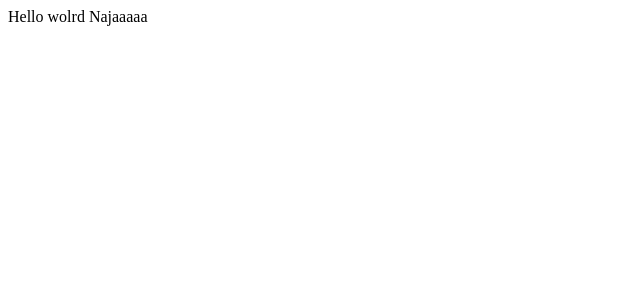
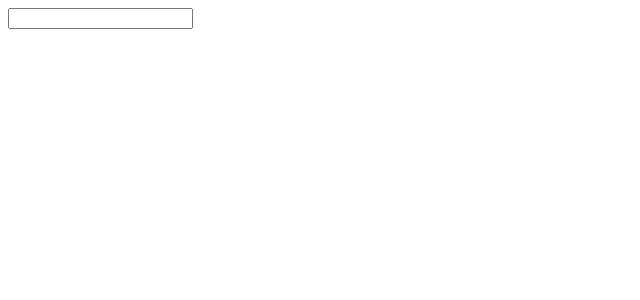
Before and after one commit to NickUseGitHub/shorten-url, a React app: page / in a window 1280 px wide. Shown: the top 300 px of the page, without its empty margins (0-640 px from the left). Built offline with nearby package versions, Linux system fonts and the light colour scheme; the HTML template or start-up script is replaced by a standard one.

Commit message:
[bizz-client] create simple flow url

```diff
--- a/src/app/App.js
+++ b/src/app/App.js
@@ -1,9 +1,27 @@
-import React, { useEffect } from 'react'
+import React, { useState } from 'react'
 
 export default function App() {
-  useEffect(function() {
-    alert('Hello world')
-  }, [])
+  const [urlForShorten, setUrlForShorten] = useState('')
 
-  return <div>Hello wolrd Najaaaaa</div>
+  function handleOnChange(event) {
+    event.preventDefault()
+
+    setUrlForShorten(event.target.value)
+  }
+
+  function handleOnSubmit(event) {
+    event.preventDefault()
+
+    alert(urlForShorten)
+    setUrlForShorten('')
+  }
+
+  return (
+    <div>
+      <div className="output"></div>
+      <form onSubmit={handleOnSubmit}>
+        <input type="text" value={urlForShorten} onChange={handleOnChange} />
+      </form>
+    </div>
+  )
 }
```
